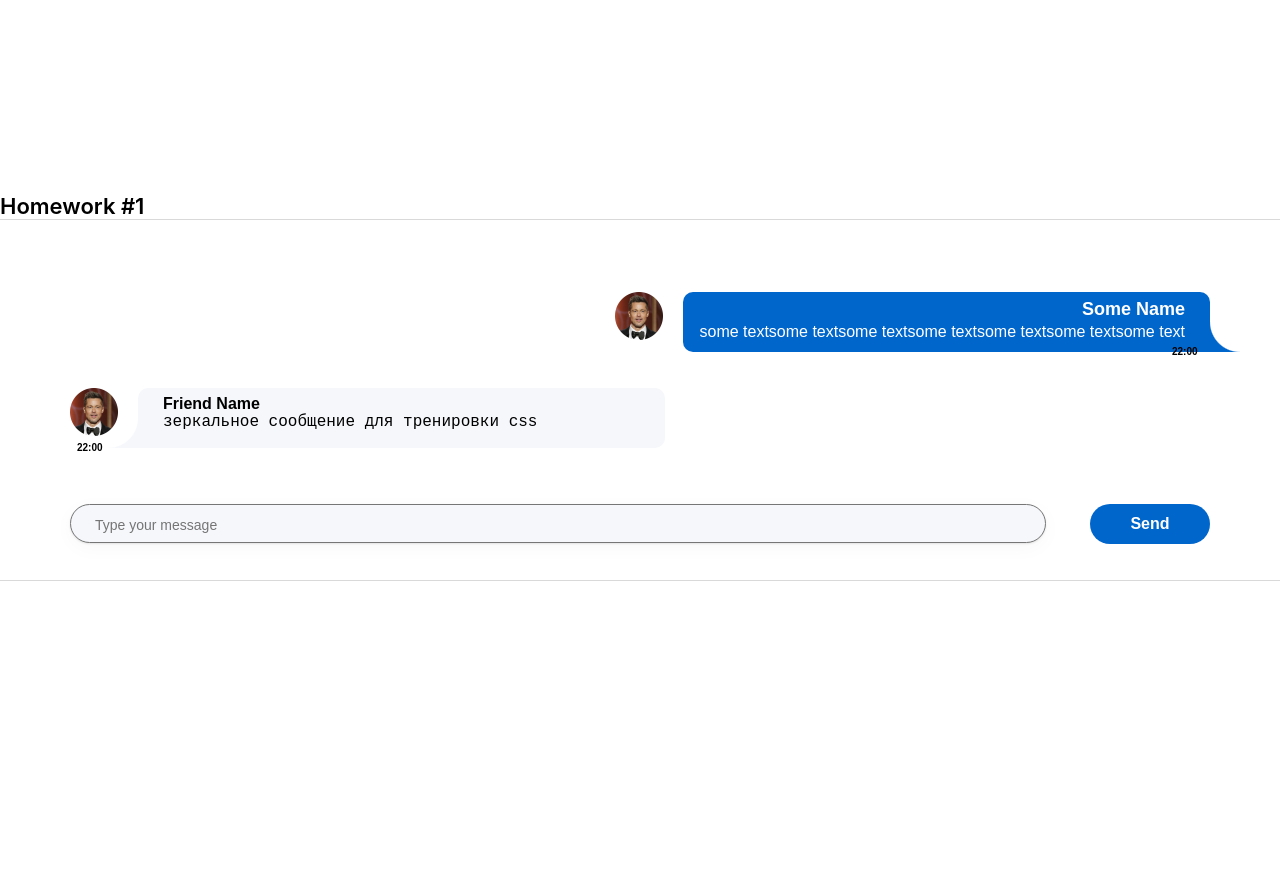
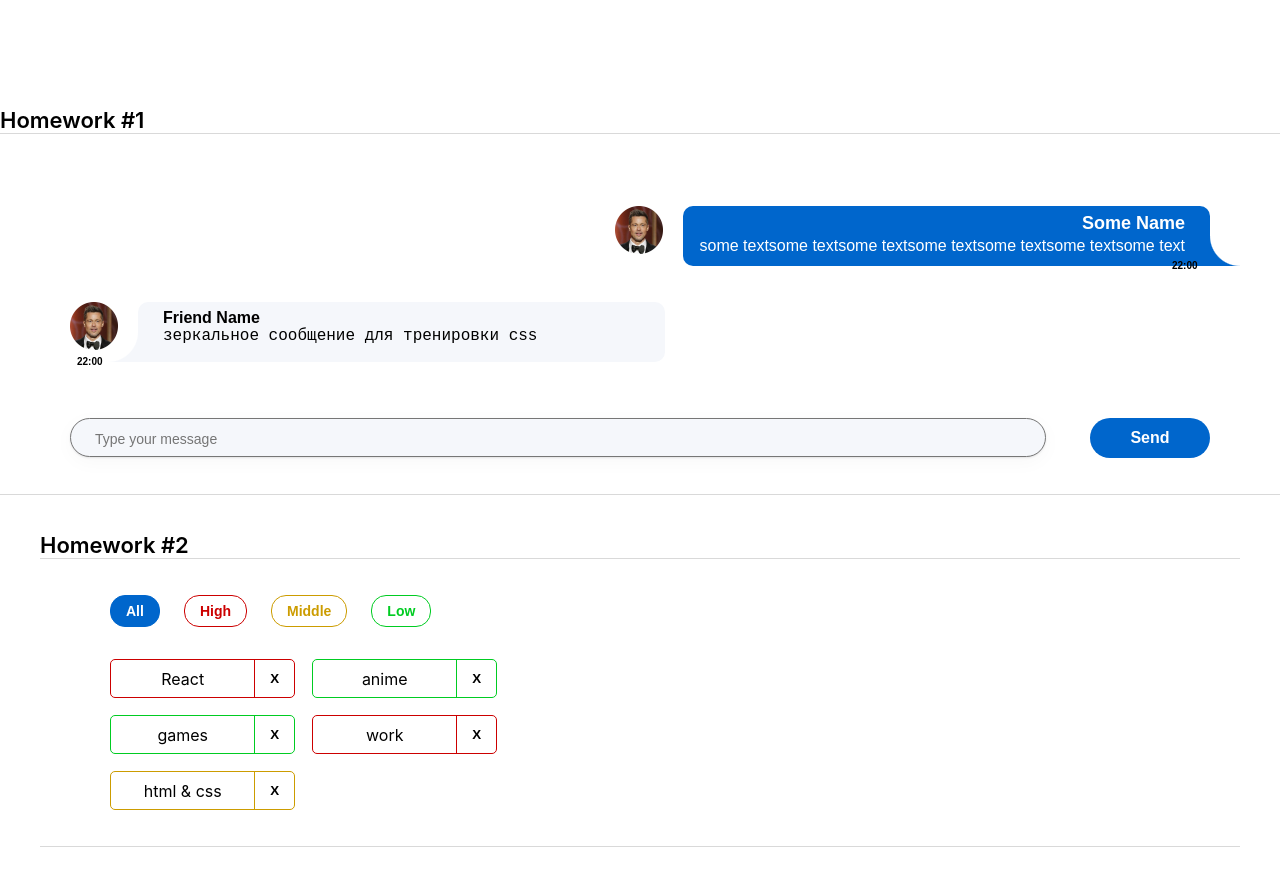
Before and after one commit to Emilo067/hws2-master, a React (Create React App) app: page /#/ in a window 1280 px wide. Before the commit this address led to /#/pre-junior. Shown: the top 886 px of the page. Before the commit the page ends 800 px from the top, so only its background shows below. Built offline with nearby package versions, Linux system fonts and the light colour scheme.

Commit message:
Hometask2

```diff
--- a/src/s1-main/App.tsx
+++ b/src/s1-main/App.tsx
@@ -1,13 +1,14 @@
 import React from 'react'
 import s from './App.module.css'
 import HW1 from '../s2-homeworks/hw01/HW1'
+import HW2 from "../s2-homeworks/hw02/HW2";
 
 function App() {
     return (
         <div className={s.App}>
             <HW1/>
             {/*раскомментировать по ходу выполнения*/}
-            {/*<HW2/>*/}
+            <HW2/>
             {/*<HW3/>*/}
             {/*<HW4/>*/}
 
--- a/src/s2-homeworks/hw02/HW2.tsx
+++ b/src/s2-homeworks/hw02/HW2.tsx
@@ -17,16 +17,16 @@
 * */
 
 // types
-export type AffairPriorityType = any // need to fix any
+export type AffairPriorityType = 'low' | 'high' | 'middle' // need to fix any
 export type AffairType = {
-    _id: any // need to fix any
-    name: any // need to fix any
+    _id: number // need to fix any
+    name: string // need to fix any
     priority: AffairPriorityType
 }
 export type FilterType = 'all' | AffairPriorityType
 
 // constants
-const defaultAffairs: any = [ // need to fix any
+const defaultAffairs: AffairType[] = [ // need to fix any
     {_id: 1, name: 'React', priority: 'high'}, // студенты могут изменить содержимое name и количество элементов в массиве, ...priority не менять!
     {_id: 2, name: 'anime', priority: 'low'},
     {_id: 3, name: 'games', priority: 'low'},
@@ -35,14 +35,17 @@
 ]
 
 // pure helper functions
-export const filterAffairs = (affairs: any, filter: any): any => { // need to fix any
+export const filterAffairs = (affairs: AffairType[], filter: FilterType): AffairType[] => { // need to fix any
 
+    if (filter === 'all') {
+        return affairs // need to fix
+    } else {
+        return affairs.filter(af => af.priority === filter)
+    }
+}
+export const deleteAffair = (affairs: AffairType[], _id: number): AffairType[] => { // need to fix any
 
-    return affairs // need to fix
-}
-export const deleteAffair = (affairs: any, _id: any): any => { // need to fix any
-
-    return affairs // need to fix
+    return affairs.filter(af => af._id !== _id) // need to fix
 }
 
 function HW2() {
@@ -50,8 +53,9 @@
     const [filter, setFilter] = useState<FilterType>('all')
 
     const filteredAffairs = filterAffairs(affairs, filter)
-    const deleteAffairCallback = (_id: any) => { // need to fix any
+    const deleteAffairCallback = (_id: number) => { // need to fix any
         // need to fix
+        setAffairs(deleteAffair(affairs, _id))
     }
 
     return (
--- a/src/s2-homeworks/hw02/affairs/Affairs.tsx
+++ b/src/s2-homeworks/hw02/affairs/Affairs.tsx
@@ -4,24 +4,28 @@
 import s from './Affairs.module.css'
 
 type AffairsPropsType = {
-    data: any // need to fix any
-    setFilter: any
-    deleteAffairCallback: any
+    data: AffairType[] // need to fix any
+    setFilter: (filter: FilterType) => void
+    deleteAffairCallback: (_id: number) => void
     filter: FilterType
 }
 
 function Affairs(props: AffairsPropsType) {
     const setAll = () => {
         // need to fix
+        props.setFilter("all")
     }
     const setHigh = () => {
         // need to fix
+        props.setFilter("high")
     }
     const setMiddle = () => {
         // need to fix
+        props.setFilter("middle")
     }
     const setLow = () => {
         // need to fix
+        props.setFilter("low")
     }
 
     const cnAll = s.button + ' ' + s.all + (props.filter === 'all' ? ' ' + s.active : '')
--- a/src/s2-homeworks/hw02/affairs/affair/Affair.tsx
+++ b/src/s2-homeworks/hw02/affairs/affair/Affair.tsx
@@ -6,12 +6,13 @@
 type AffairPropsType = {
     // key не нужно типизировать
     affair: AffairType
-    deleteAffairCallback: any // need to fix any
+    deleteAffairCallback: (_id: number) => void // need to fix any
 }
 
 function Affair(props: AffairPropsType) {
     const deleteCallback = () => {
         // need to fix
+        props.deleteAffairCallback(props.affair._id)
     }
 
     const nameClass = s.name + ' ' + s2[props.affair.priority]
@@ -25,7 +26,7 @@
         >
             <div id={'hw2-name-' + props.affair._id} className={nameClass}>
                 {/*создаёт студент*/}
-
+                {props.affair.name}
                 {/**/}
             </div>
             <div id={'hw2-priority-' + props.affair._id} hidden>
@@ -36,7 +37,7 @@
                 id={'hw2-button-delete-' + props.affair._id}
                 className={buttonClass}
                 // need to fix
-
+                onClick={deleteCallback}
             >
                 {/*текст кнопки могут изменить студенты*/}
                 X
```
